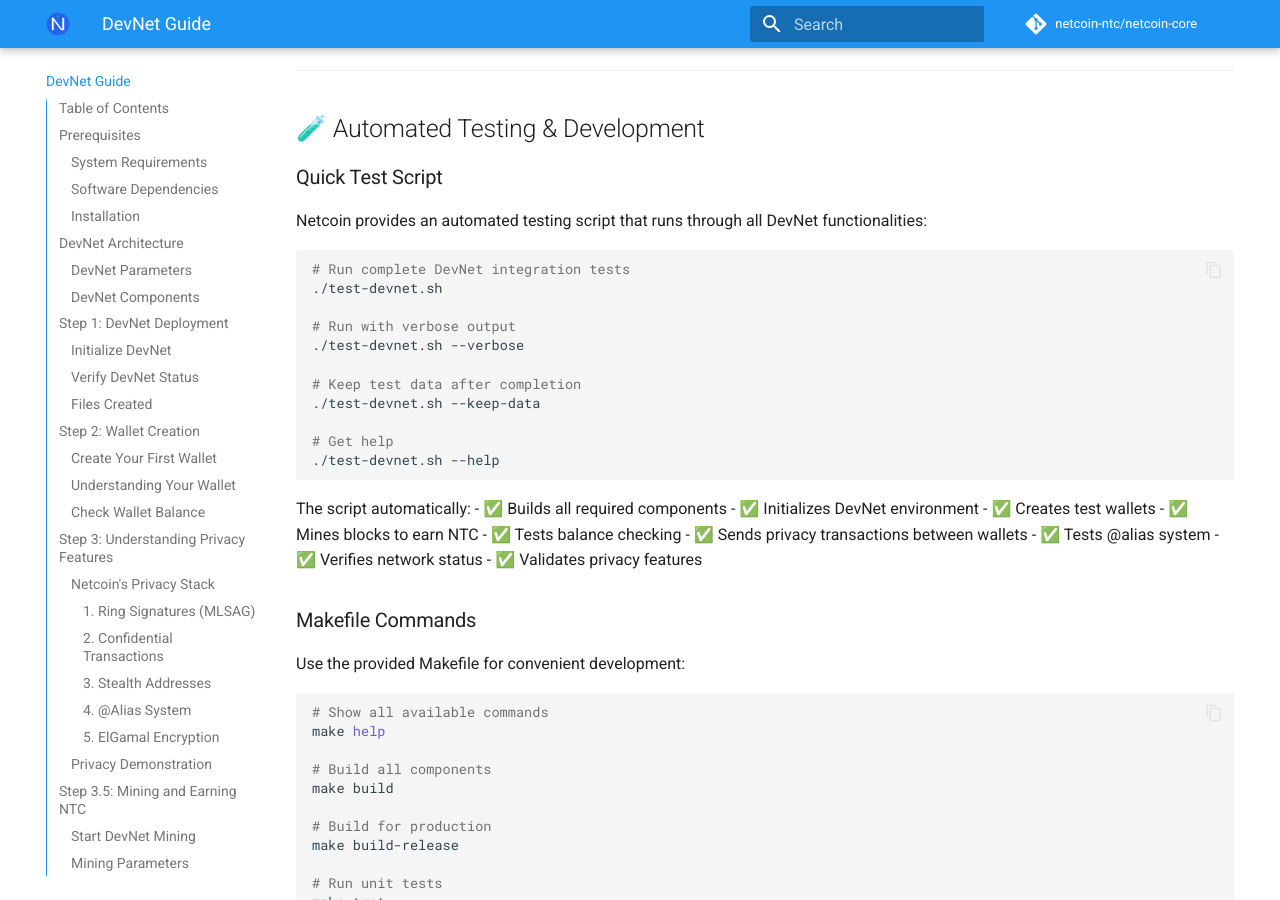
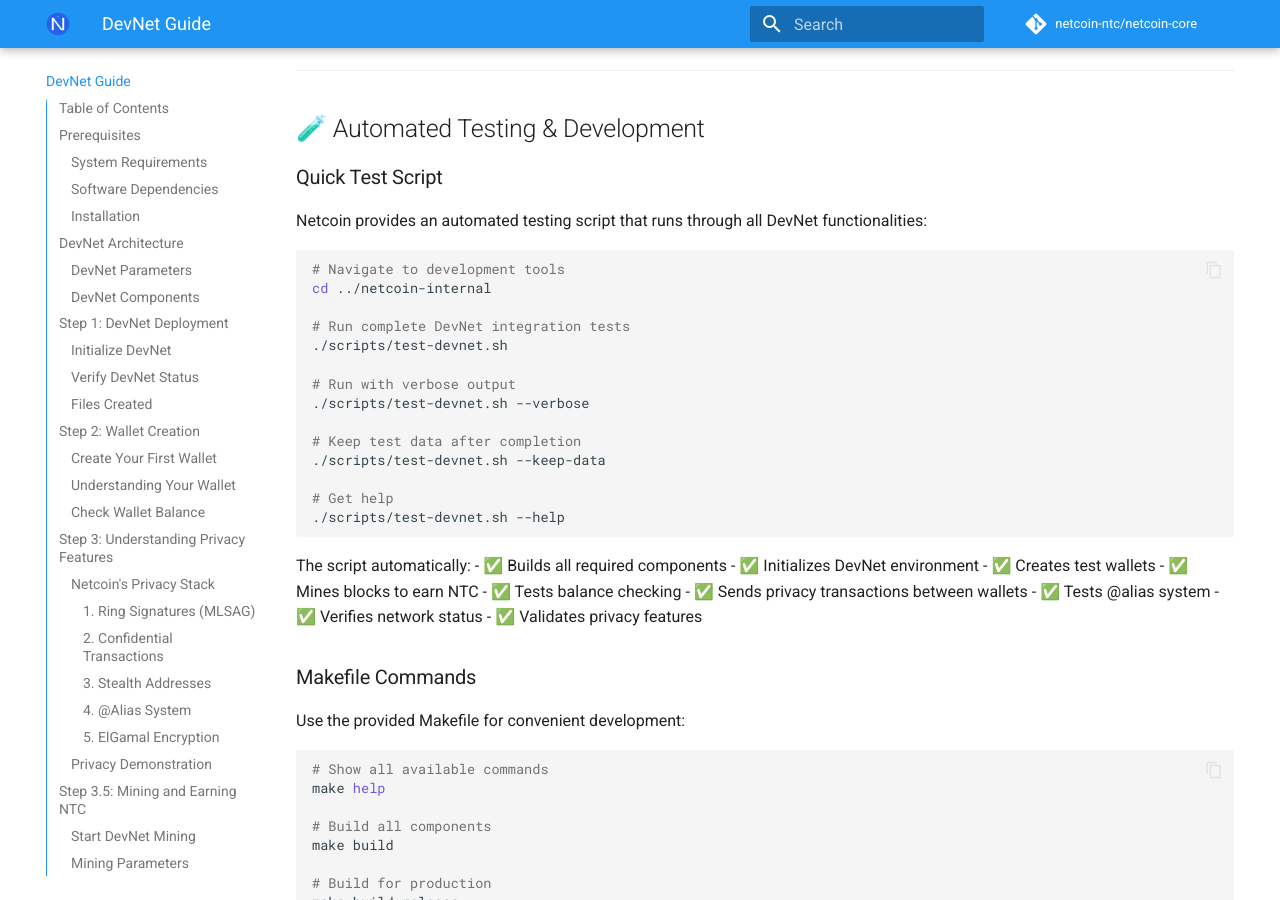
Before and after one commit to netcoin-ntc/netcoin-docs, an MkDocs documentation site: the page built from docs/devnet_guide.md, in a window 1280 px wide and 900 px high, scrolled down 17045 px. Built offline with MkDocs 1.6.1 and Material for MkDocs 9.7.7, drawn with Linux system fonts in a browser that asks for light colours; comment, search, counter and statistics services are not loaded.

Commit message:
docs: Update test script paths in DevNet guide for new directory structure

````diff
--- a/docs/devnet_guide.md
+++ b/docs/devnet_guide.md
@@ -740,17 +740,20 @@
 Netcoin provides an automated testing script that runs through all DevNet functionalities:
 
 ```bash
+# Navigate to development tools
+cd ../netcoin-internal
+
 # Run complete DevNet integration tests
-./test-devnet.sh
+./scripts/test-devnet.sh
 
 # Run with verbose output
-./test-devnet.sh --verbose
+./scripts/test-devnet.sh --verbose
 
 # Keep test data after completion
-./test-devnet.sh --keep-data
+./scripts/test-devnet.sh --keep-data
 
 # Get help
-./test-devnet.sh --help
+./scripts/test-devnet.sh --help
 ```
 
 The script automatically:
````
